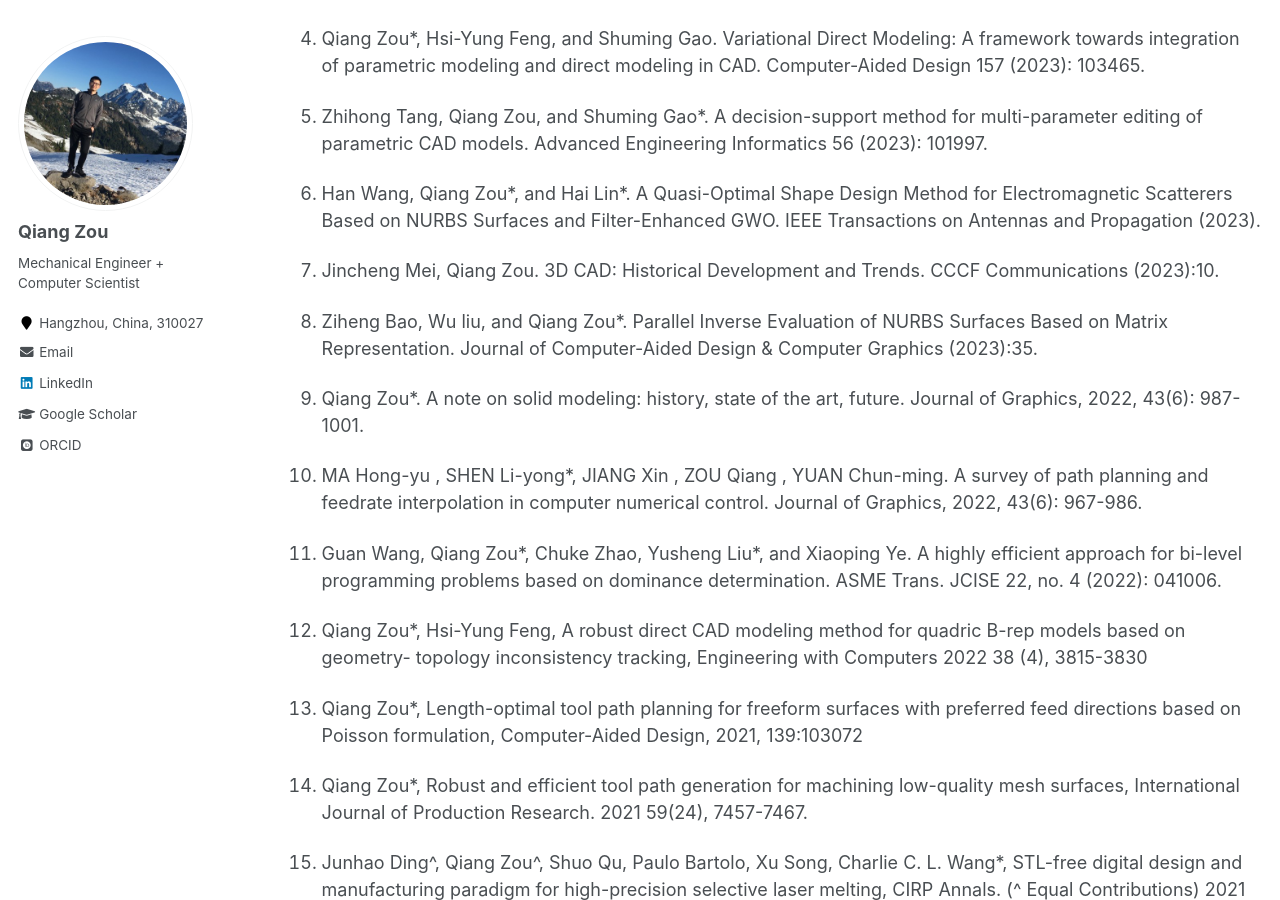
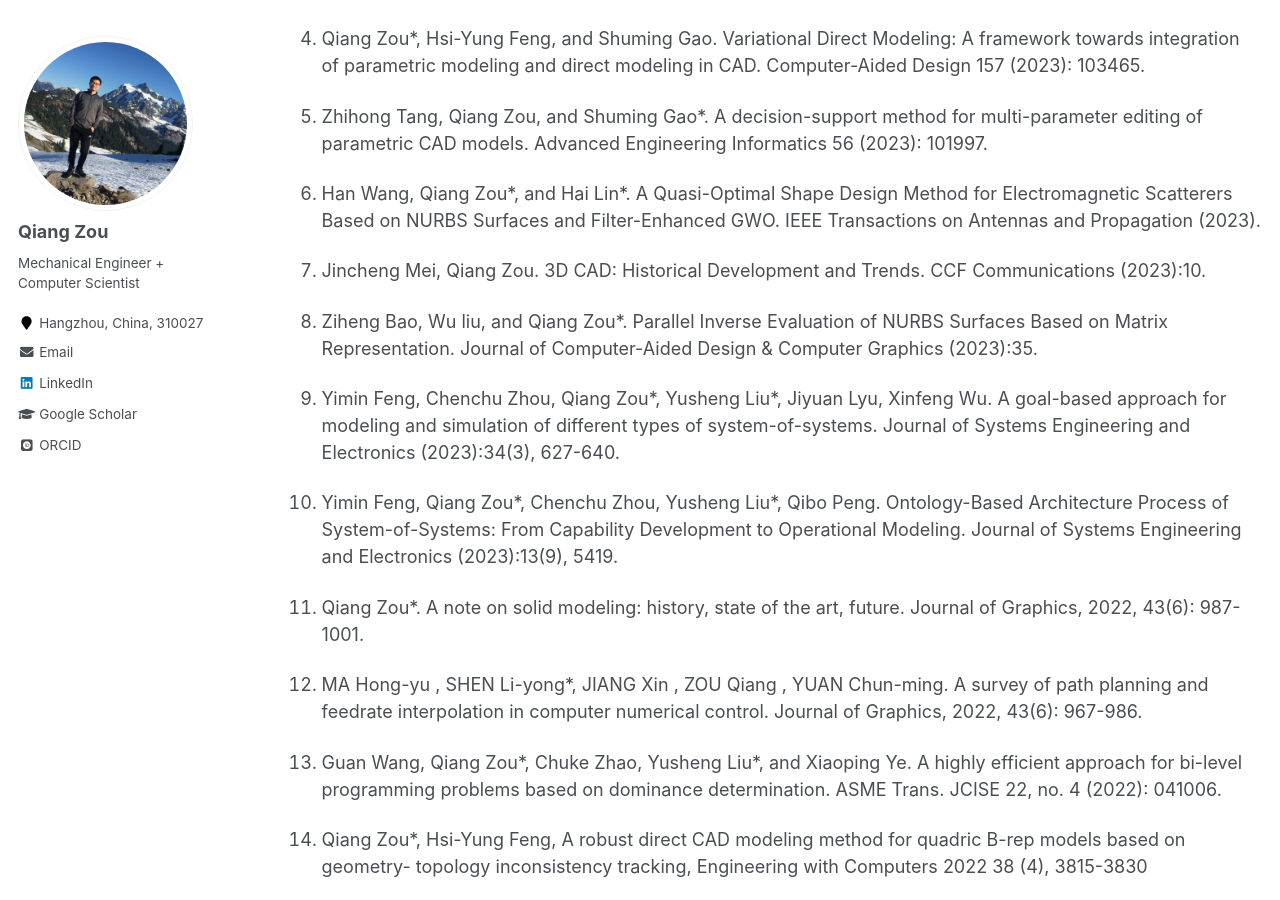
Before and after one commit to Qiang-Zou/Qiang-Zou.github.io, a Jekyll site: the page built from _pages/research.md, in a window 1280 px wide and 900 px high, scrolled down 419 px. Built offline with Jekyll 4.4.1, drawn with Linux system fonts in a browser that asks for light colours; some web fonts are replaced.

Commit message:
Update research.md

```diff
--- a/_pages/research.md
+++ b/_pages/research.md
@@ -30,9 +30,13 @@ Publications
 
 1. Han Wang, Qiang Zou\*, and Hai Lin\*. A Quasi-Optimal Shape Design Method for Electromagnetic Scatterers Based on NURBS Surfaces and Filter-Enhanced GWO. IEEE Transactions on Antennas and Propagation (2023).
 
-1. Jincheng Mei, Qiang Zou. 3D CAD: Historical Development and Trends. CCCF Communications (2023):10.
+1. Jincheng Mei, Qiang Zou. 3D CAD: Historical Development and Trends. CCF Communications (2023):10.
 
 1. Ziheng Bao, Wu liu, and Qiang Zou\*. Parallel Inverse Evaluation of NURBS Surfaces Based on Matrix Representation. Journal of Computer-Aided Design & Computer Graphics (2023):35.
+
+1. Yimin Feng, Chenchu Zhou, Qiang Zou\*, Yusheng Liu\*, Jiyuan Lyu, Xinfeng Wu. A goal-based approach for modeling and simulation of different types of system-of-systems. Journal of Systems Engineering and Electronics (2023):34(3), 627-640.
+
+1. Yimin Feng, Qiang Zou\*, Chenchu Zhou, Yusheng Liu\*, Qibo Peng. Ontology-Based Architecture Process of System-of-Systems: From Capability Development to Operational Modeling. Journal of Systems Engineering and Electronics (2023):13(9), 5419.
 
 1. Qiang Zou*. A note on solid modeling: history, state of the art, future. Journal of Graphics, 2022, 43(6): 987-1001.
 
```
